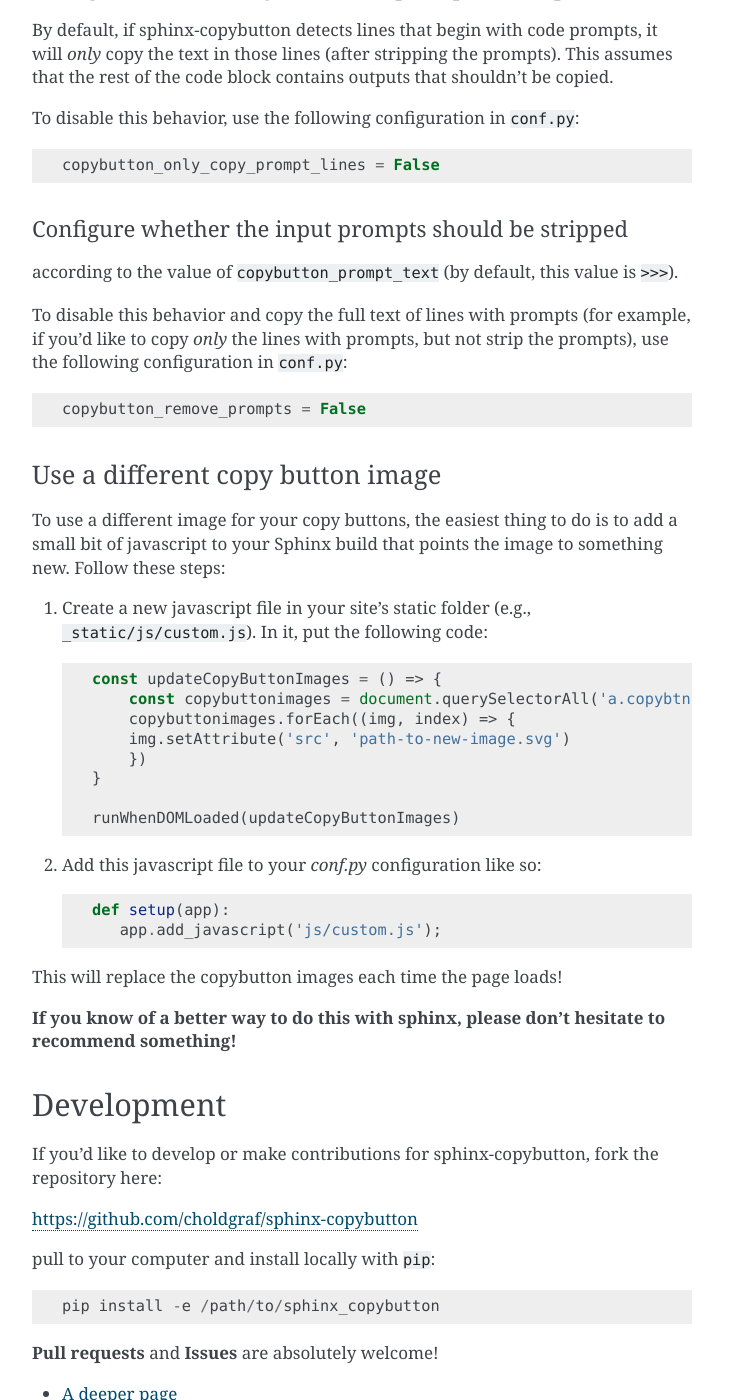
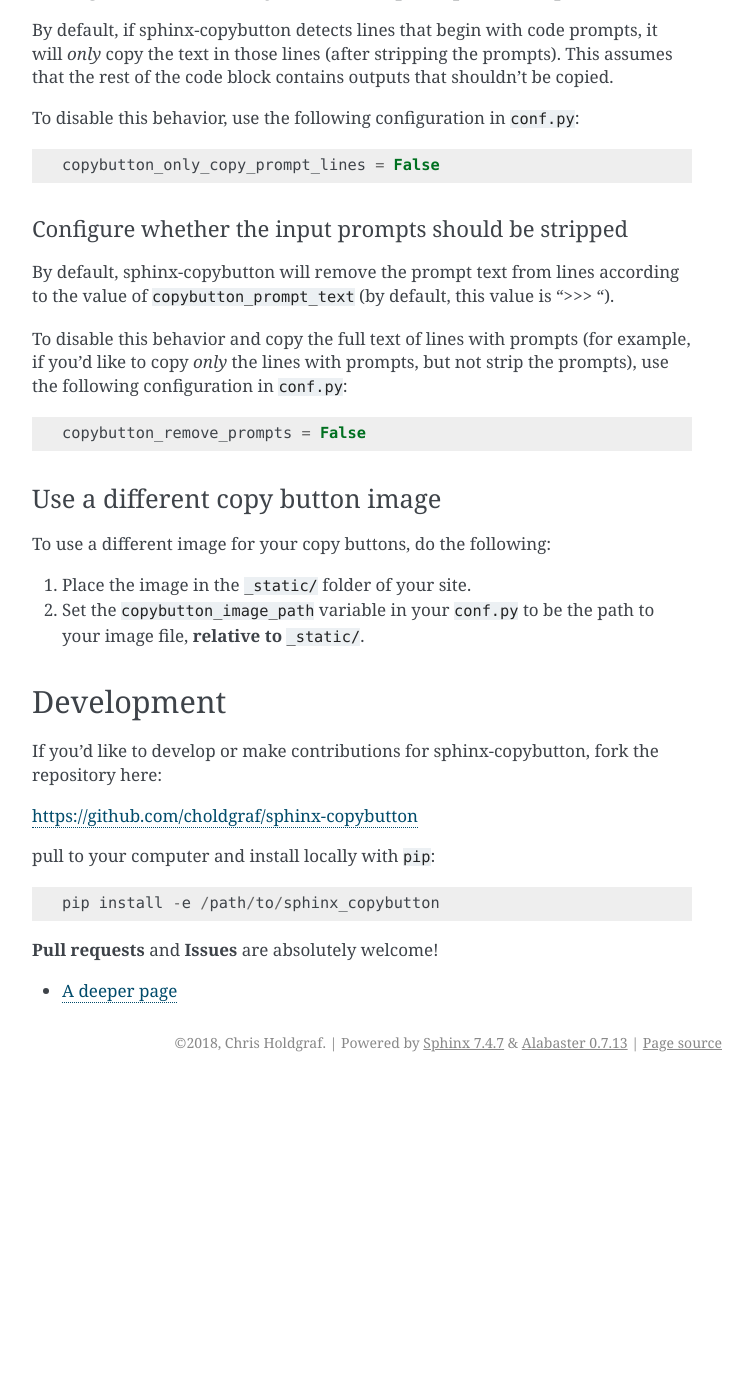
Before and after one commit to executablebooks/sphinx-copybutton, a Sphinx documentation site: the page built from doc/index.rst, in a window 1280 px wide and 1400 px high, scrolled down 2379 px. Shown: the whole window, without its empty margins (388-1140 px from the left). Built offline with Sphinx 7.4.7, drawn with Linux system fonts in a browser that asks for light colours; after the commit the page ends 3461 px from its top, so only the background shows below that; some of the changed text lies outside the part shown.

Commit message:
adding ability to customize image

```diff
--- a/doc/conf.py
+++ b/doc/conf.py
@@ -101,6 +101,7 @@
 # copybutton_prompt_text = "... "
 # copybutton_only_copy_prompt_lines = False
 # copybutton_remove_prompts = False
+# copybutton_image_path = "test/TEST_COPYBUTTON.png"
 
 # -- Options for HTMLHelp output ---------------------------------------------
 
--- a/doc/index.rst
+++ b/doc/index.rst
@@ -102,7 +102,7 @@
 Strip and configure input prompts for code cells
 ------------------------------------------------
 
-By default, ``sphinx-copybutton`` will remove Python prompts (``>>>``) from
+By default, ``sphinx-copybutton`` will remove Python prompts (">>> ") from
 the beginning of each copied line. If it detects these prompts, then *only*
 the lines that contain prompts will be copied (after removing the prompt text).
 If no lines with prompts are found, then the full contents of the cell will be
@@ -140,8 +140,9 @@
 Configure whether the input prompts should be stripped
 ~~~~~~~~~~~~~~~~~~~~~~~~~~~~~~~~~~~~~~~~~~~~~~~~~~~~~~
 
+By default, sphinx-copybutton will remove the prompt text from lines
 according to the value of ``copybutton_prompt_text`` (by default,
-this value is ``>>>``).
+this value is ">>> ").
 
 To disable this behavior and copy the full text of lines with prompts
 (for example, if you'd like to copy *only* the lines with prompts, but not
@@ -154,36 +155,11 @@
 Use a different copy button image
 ---------------------------------
 
-To use a different image for your copy buttons, the easiest thing to do is
-to add a small bit of javascript to your Sphinx build that points the image
-to something new. Follow these steps:
+To use a different image for your copy buttons, do the following:
 
-1. Create a new javascript file in your site's static folder
-   (e.g., ``_static/js/custom.js``). In it, put the following code:
-
-   .. code-block:: javascript
-
-      const updateCopyButtonImages = () => {
-          const copybuttonimages = document.querySelectorAll('a.copybtn img')
-          copybuttonimages.forEach((img, index) => {
-          img.setAttribute('src', 'path-to-new-image.svg')
-          })
-      }
-
-      runWhenDOMLoaded(updateCopyButtonImages)
-
-
-2. Add this javascript file to your `conf.py` configuration like so:
-
-   .. code-block:: python
-
-      def setup(app):
-         app.add_javascript('js/custom.js');
-
-This will replace the copybutton images each time the page loads!
-
-**If you know of a better way to do this with sphinx, please don't hesitate to
-recommend something!**
+1. Place the image in the ``_static/`` folder of your site.
+2. Set the ``copybutton_image_path`` variable in your ``conf.py`` to be the
+   path to your image file, **relative to** ``_static/``.
 
 Development
 ===========
--- a/sphinx_copybutton/__init__.py
+++ b/sphinx_copybutton/__init__.py
@@ -12,6 +12,7 @@
     config.html_context.update({'copybutton_prompt_text': config.copybutton_prompt_text})
     config.html_context.update({'copybutton_only_copy_prompt_lines': config.copybutton_only_copy_prompt_lines})
     config.html_context.update({'copybutton_remove_prompts': config.copybutton_remove_prompts})
+    config.html_context.update({'copybutton_image_path': config.copybutton_image_path})
 
 def setup(app):
     print('Adding copy buttons to code blocks...')
@@ -22,6 +23,7 @@
     app.add_config_value("copybutton_prompt_text", ">>> ", "html")
     app.add_config_value("copybutton_only_copy_prompt_lines", True, "html")
     app.add_config_value("copybutton_remove_prompts", True, "html")
+    app.add_config_value("copybutton_image_path", "copy-button.svg", "html")
 
     # Add configuration value to the template
     app.connect("config-inited", add_to_context)
--- a/sphinx_copybutton/_static/copybutton.js_t
+++ b/sphinx_copybutton/_static/copybutton.js_t
@@ -117,7 +117,7 @@
 
     const clipboardButton = id =>
     `<a class="copybtn o-tooltip--left" style="background-color: ${pre_bg}" data-tooltip="${messages[locale]['copy']}" data-clipboard-target="#${id}">
-      <img src="${DOCUMENTATION_OPTIONS.URL_ROOT}_static/copy-button.svg" alt="${messages[locale]['copy_to_clipboard']}">
+      <img src="${DOCUMENTATION_OPTIONS.URL_ROOT}_static/{{ copybutton_image_path }}" alt="${messages[locale]['copy_to_clipboard']}">
     </a>`
     codeCell.insertAdjacentHTML('afterend', clipboardButton(id))
   })
```
Also changed, not shown: 1 other file.
